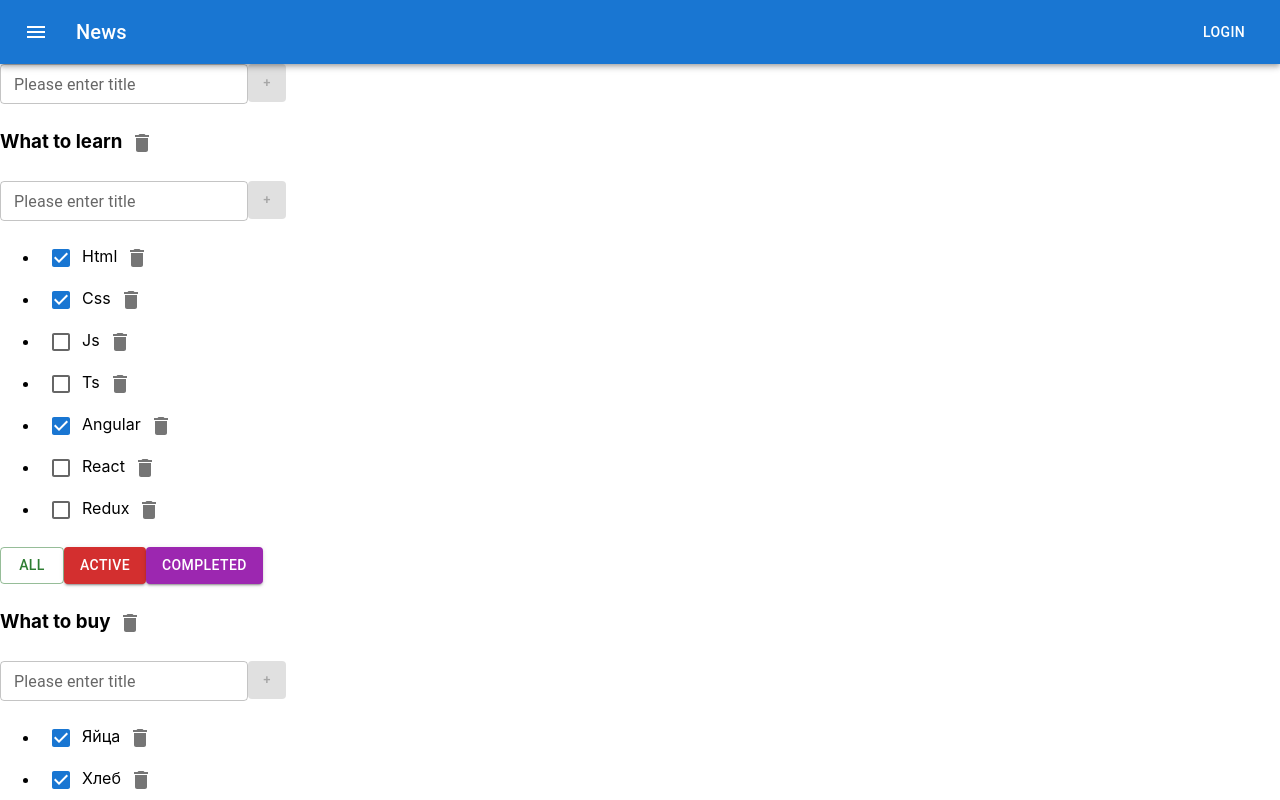
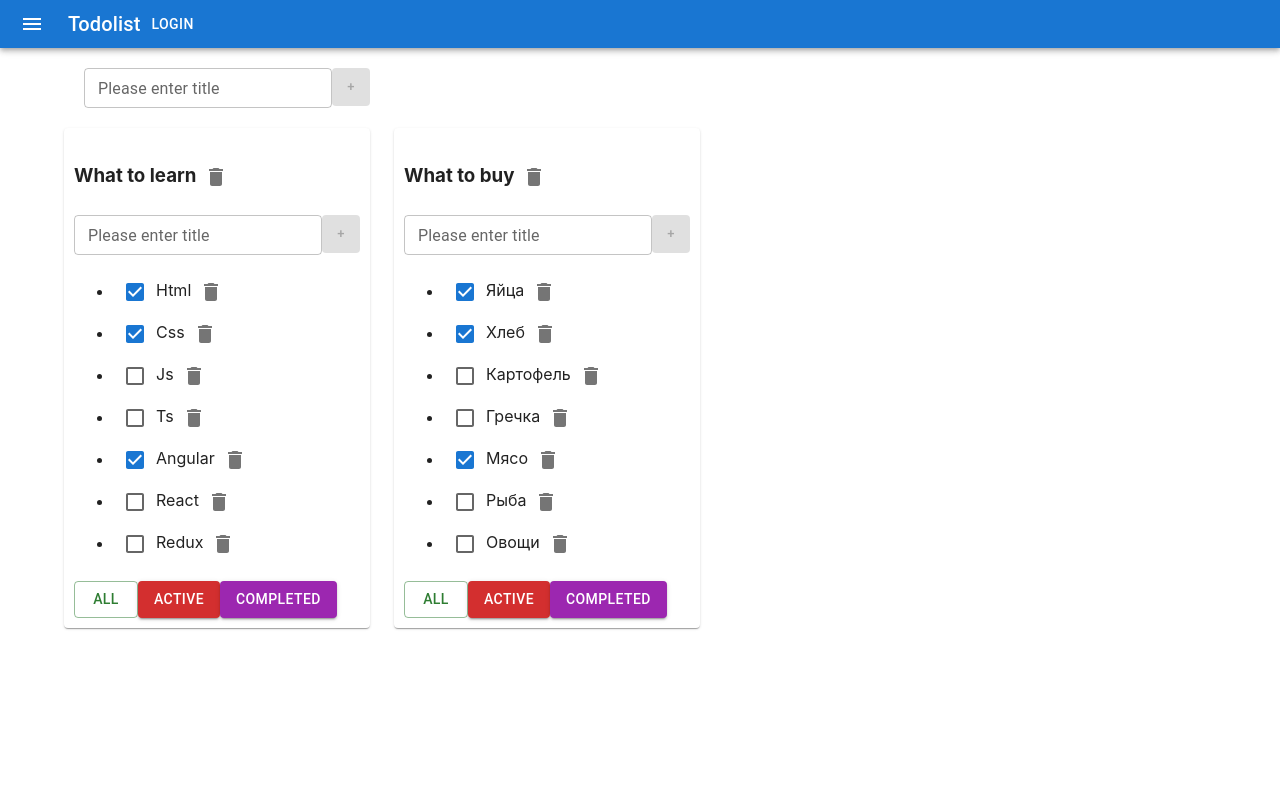
Before and after one commit to maskal2719/to-do, a React (Create React App) app: page / in a window 1280 px wide. Shown: the top 800 px of the page. Built offline with nearby package versions, Linux system fonts and the light colour scheme.

Commit message:
add material

```diff
--- a/src/App.tsx
+++ b/src/App.tsx
@@ -4,7 +4,12 @@ import TodoList, {TaskType} from "./TodoList";
 import {v1} from "uuid";
 import {AddItemForm} from "./AddItemForm";
 import ButtonAppBar from "./ButtonAppBar";
-import {Container} from "@mui/material";
+import {Container, Grid, Paper, Typography} from "@mui/material";
+import AppBar from "@mui/material/AppBar";
+import Toolbar from "@mui/material/Toolbar";
+import MenuIcon from "@mui/icons-material/Menu";
+import IconButton from "@mui/material/IconButton/IconButton";
+import Button from "@mui/material/Button";
 
 //crud
 //R - filter, sort, search
@@ -53,12 +58,12 @@ const App = () => {
     //     {id: v1(), title: 'Redux', isDone: false}
     // ])
 
-    const changeFilterValue = (todolistId:string, filter: FilterValueType) => {
+    const changeFilterValue = (todolistId: string, filter: FilterValueType) => {
         setTodolists(todolists.map((el) => el.id === todolistId ? {...el, filter} : el));
     }
-    const removeTask = (todolistId: string,id: string) => {
+    const removeTask = (todolistId: string, id: string) => {
         // const updateTasks = tasks.filter(task => task.id !== id);
-        setTasks({...tasks, [todolistId]: tasks[todolistId].filter(t => t.id !== id )})
+        setTasks({...tasks, [todolistId]: tasks[todolistId].filter(t => t.id !== id)})
     }
     const addTask = (todolistId: string, title: string) => {
         let newTask: TaskType = {
@@ -66,14 +71,14 @@ const App = () => {
             title: title,
             isDone: false
         }
-        setTasks({...tasks, [todolistId] : [newTask,...tasks[todolistId]]})
+        setTasks({...tasks, [todolistId]: [newTask, ...tasks[todolistId]]})
     }
     // const changeTaskStatus = (id: string) => {
     //     setTasks(tasks.map(el => el.id === id ? {...el, isDone: !el.isDone} : el))
     // }
     const changeTaskStatus = (todolistId: string, id: string, isDone: boolean) => {
         // tasks.map(el => el.id === id ? {...el, isDone: !el.isDone} : el)
-        setTasks({...tasks, [todolistId] : tasks[todolistId].map(el => el.id == id ? {...el,isDone} : el)})
+        setTasks({...tasks, [todolistId]: tasks[todolistId].map(el => el.id == id ? {...el, isDone} : el)})
     }
 
     const removeTodolist = (todolistId: string) => {
@@ -83,13 +88,16 @@ const App = () => {
 
     const addTodolist = (newTitle: string) => {
         const newId = v1()
-        let newTodoList: TodolistsType = {id:newId, title: newTitle, filter: 'all'}
+        let newTodoList: TodolistsType = {id: newId, title: newTitle, filter: 'all'}
         setTodolists([newTodoList, ...todolists])
-        setTasks({...tasks, [newId] : []})
+        setTasks({...tasks, [newId]: []})
     }
 
     const updateTask = (title: string, todolistId: string, taskId: string) => {
-        setTasks({...tasks, [todolistId]: tasks[todolistId].map(el=> el.id === taskId ?  {...el, id: taskId, title: title} : el )});
+        setTasks({
+            ...tasks,
+            [todolistId]: tasks[todolistId].map(el => el.id === taskId ? {...el, id: taskId, title: title} : el)
+        });
     }
 
     const changeTodolistTitle = (todolistId: string, title: string) => {
@@ -97,13 +105,26 @@ const App = () => {
     }
 
 
-
     return (
         <div className="App">
-            <ButtonAppBar/>
+            <AppBar position="static">
+                <Toolbar variant="dense">
+                    <IconButton edge="start" color="inherit" aria-label="menu" sx={{mr: 2}}>
+                        <MenuIcon/>
+                    </IconButton>
+                    <Typography variant="h6" color="inherit" component="div">
+                        Todolist
+                    </Typography>
+                    <Button color={'inherit'}>Login</Button>
+                </Toolbar>
+            </AppBar>
 
+            <Container fixed>
+                <Grid container style={{padding: '20px'}}>
                     <AddItemForm callBack={addTodolist}/>
+                </Grid>
 
+                <Grid container spacing={3}>
                     {todolists.map(el => {
 
                         const getFilteredTasks = (tasks: TaskType[], filter: FilterValueType): TaskType[] => {
@@ -120,6 +141,8 @@ const App = () => {
                         let filterTasks: Array<TaskType> = getFilteredTasks(tasks[el.id], el.filter)
 
                         return (
+                            <Grid item>
+                                <Paper style={{padding: '10px'}}>
                                     <TodoList
                                         key={el.id}
                                         filter={el.filter}
@@ -134,9 +157,12 @@ const App = () => {
                                         updateTask={updateTask}
                                         changeTodolistTitle={changeTodolistTitle}
                                     />
+                                </Paper>
+                            </Grid>
                         )
                     })}
-                <Container/>
+                </Grid>
+            </Container>
         </div>
     );
 }
```
Lines whose indentation alone changed are shown as unchanged.
